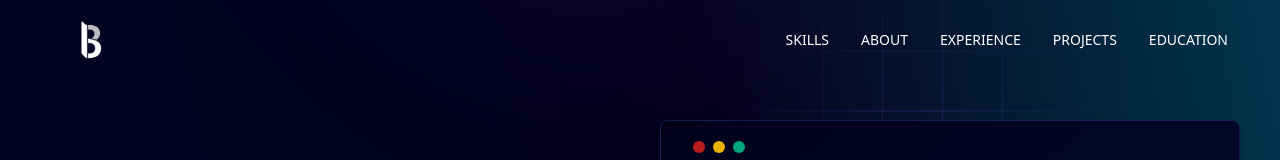
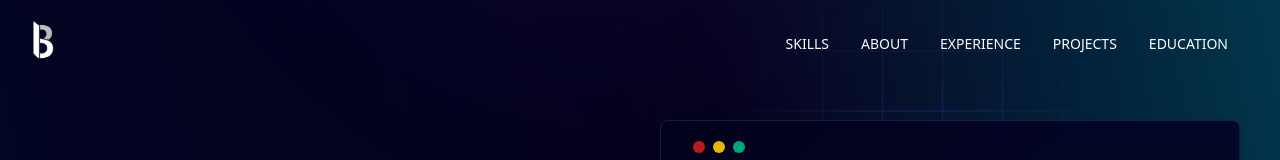
Before and after one commit to Bhoomipatani/Portfolio-Website, a React (Vite) app: page / in a window 1280 px wide. Shown: the top 160 px of the page. Built offline with nearby package versions, Linux system fonts and the light colour scheme; what tailwindcss-gradients would draw is missing.

Commit message:
fixing navbar

```diff
--- a/src/Navbar.jsx
+++ b/src/Navbar.jsx
@@ -10,17 +10,15 @@ function Navbar() {
 
   return (
     <nav className="bg-transparent z-50 relative">
-      <div className="flex items-center justify-between p-5">
+      <div className="container mx-auto flex items-center justify-between p-5">
         {/* Logo */}
-        <div className="flex flex-shrink-0">
-          <a href="/" className="pl-12">
+        <a href="/" className="flex-shrink-0">
           <img src={Logo} className="w-12 h-10" alt="Logo" />
         </a>
-        </div>
 
         {/* Toggle Button for Mobile */}
         <button
-          className="md:hidden p-2 text-white"
+          className="lg:hidden p-2 text-white"
           onClick={toggleNavbar}
         >
           <svg
@@ -40,35 +38,73 @@ function Navbar() {
         </button>
 
         {/* Navbar Links */}
-        <div className={`md:flex md:items-center ${isOpen ? "block" : "hidden"} w-full mx-8 md:w-auto`}>
-          <ul className="flex flex-col md:flex-row md:space-x-8 text-white text-sm md:ml-auto">
-            <li className="py-2 md:py-0">
-              <a className="transition-colors duration-300 hover:text-pink" href="/#skills">
+        <ul
+          className={`lg:flex lg:items-center lg:space-x-8  lg:static fixed left-0 top-0 w-2/3 h-full lg:w-auto lg:bg-transparent bg-bg_color_2 text-white p-8 lg:p-0 lg:pr-8 transition-transform duration-300 ease-in-out ${
+            isOpen ? "translate-x-0" : "-translate-x-full lg:translate-x-0"
+          }`}
+        >
+          <li className="lg:hidden mb-4">
+            <button
+              className="absolute top-4 right-4 p-2 text-white"
+              onClick={toggleNavbar}
+            >
+              <svg
+                className="w-6 h-6"
+                fill="none"
+                stroke="currentColor"
+                viewBox="0 0 24 24"
+                xmlns="http://www.w3.org/2000/svg"
+              >
+                <path
+                  strokeLinecap="round"
+                  strokeLinejoin="round"
+                  strokeWidth="2"
+                  d="M6 18L18 6M6 6l12 12"
+                />
+              </svg>
+            </button>
+          </li>
+          <li>
+            <a
+              className="block text-sm mt-2 text-white transition-colors duration-300 hover:text-pink"
+              href="/#skills"
+            >
               SKILLS
             </a>
           </li>
-            <li className="py-2 md:py-0">
-              <a className="transition-colors duration-300 hover:text-pink" href="/#about">
+          <li>
+            <a
+              className="block text-sm mt-2 text-white transition-colors duration-300 hover:text-pink"
+              href="/#about"
+            >
               ABOUT
             </a>
           </li>
-            <li className="py-2 md:py-0">
-              <a className="transition-colors duration-300 hover:text-pink" href="/#experience">
+          <li>
+            <a
+              className="block text-sm mt-2 text-white transition-colors duration-300 hover:text-pink"
+              href="/#experience"
+            >
               EXPERIENCE
             </a>
           </li>
-            <li className="py-2 md:py-0">
-              <a className="transition-colors duration-300 hover:text-pink" href="/#projects">
+          <li>
+            <a
+              className="block text-sm mt-2 text-white transition-colors duration-300 hover:text-pink"
+              href="/#projects"
+            >
               PROJECTS
             </a>
           </li>
-            <li className="py-2 md:py-0">
-              <a className="transition-colors duration-300 hover:text-pink" href="/#education">
+          <li>
+            <a
+              className="block text-sm mt-2 text-white transition-colors duration-300 hover:text-pink"
+              href="/#education"
+            >
               EDUCATION
             </a>
           </li>
         </ul>
-        </div>
       </div>
     </nav>
   );
```
Lines whose indentation alone changed are shown as unchanged.
